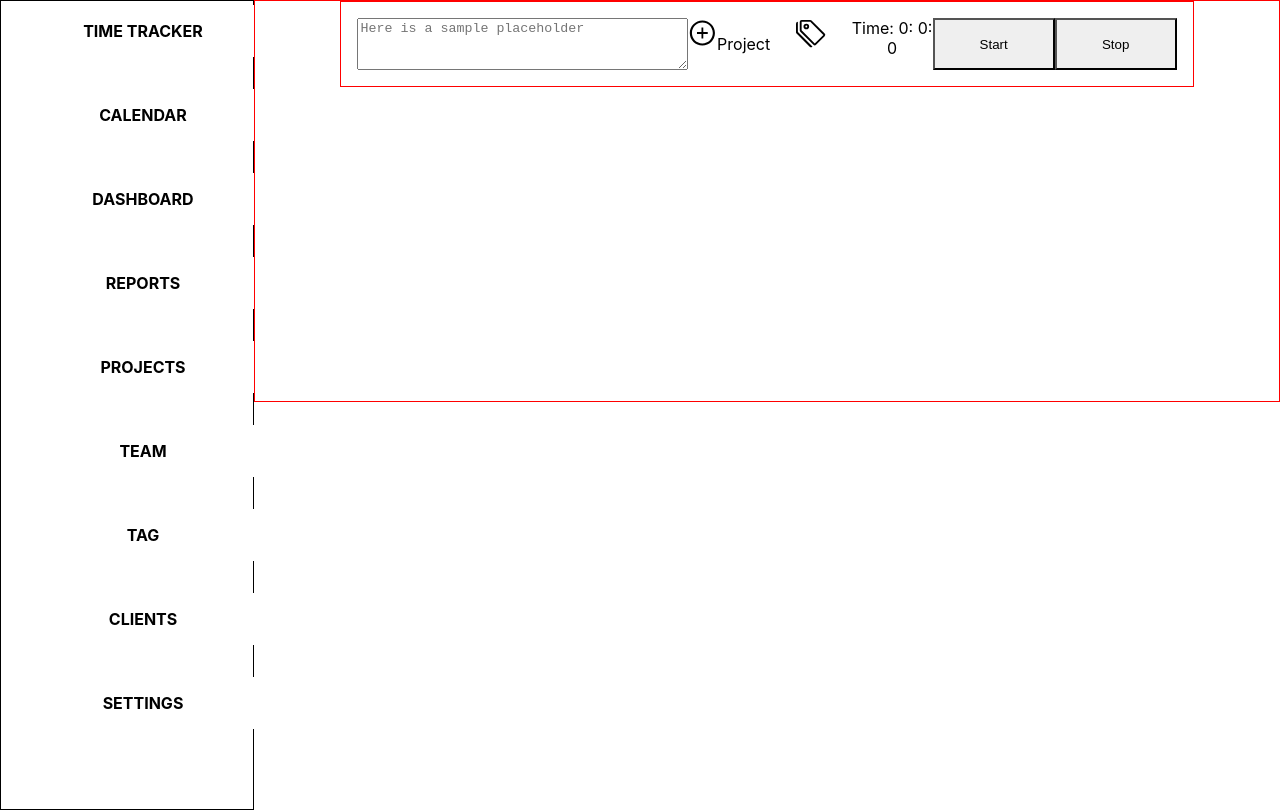
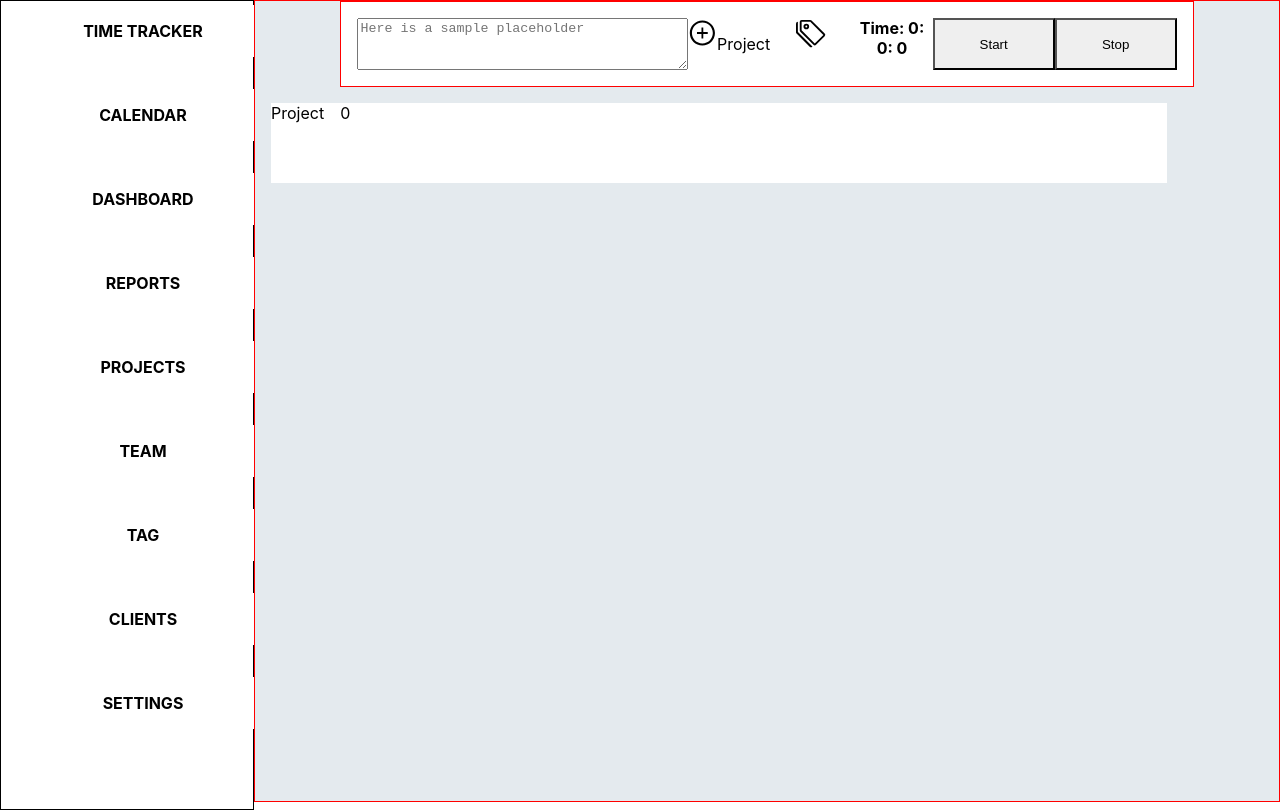
Before and after one commit to Devashishsaurabh/fixed-thread-889, a React (Create React App) app in the folder frontend/: page /clockify in a window 1280 px wide. Both pictures are taken after a click on the button "Stop". Built offline with nearby package versions, Linux system fonts and the light colour scheme; the HTML template or start-up script is replaced by a standard one.

Commit message:
data map in time track page

```diff
--- a/frontend/src/pages/AfterLogin/TimeTracker.jsx
+++ b/frontend/src/pages/AfterLogin/TimeTracker.jsx
@@ -8,6 +8,7 @@ const TimeTracker = () => {
   const [watch, setWatch]= useState(0)
   const [minute,setminute]=useState(0)
   const [hour,setHour]=useState(0)
+  const [data,setData]= useState([])
   // const [timerId,setTimerId]= useState()
   const timerId=useRef(null);
 
@@ -34,6 +35,8 @@ const TimeTracker = () => {
 
   const reset = ()=>{
       clearInterval(timerId.current)
+      let total= 3600*Number(hour)+60*Number(minute) + Number(watch)
+      setData([...data,total])
       setWatch(0)
       setminute(0)
       setHour(0)
@@ -55,18 +58,26 @@ if(minute==60){
 
 
   return (
-    <Box w="80vw" h="50vh" border={"1px solid red"}>
-     <Flex w="80%" border={"1px solid red"} m="auto" p="1rem" justifyContent={"space-between"}>
+    <Box w="80vw" h="100vh" border={"1px solid red"} bg="#e4eaee">
+     <Flex w="80%" border={"1px solid red"} m="auto" p="1rem" justifyContent={"space-between"}bg="white">
      <Textarea w="40%" placeholder='Here is a sample placeholder' />
      <Flex w="10%" >
       <AiOutlinePlusCircle fontSize={"30px"}/>
       <Text>Project</Text>
       </Flex>
      <Box w="10%"><BsTags fontSize={"30px"}/></Box>
-     <Box w="10%">{`Time: ${hour}: ${minute}: ${watch} `}</Box>
+     <Box w="10%"><Text as={"b"}>{`Time: ${hour}: ${minute}: ${watch} `}</Text> </Box>
      <Button width={"15%"} onClick={start}>Start</Button>
      <Button width={"15%"} onClick={reset}>Stop</Button>
      </Flex>
+
+     {data?.map(el=>(
+      <Flex w="70vw" h="5rem" bg={"white"} gap="1rem" m={"1rem"}>
+        <Box>Project</Box>
+        <Box>{el}</Box>
+      </Flex>
+     ))}
+
     </Box>
   )
 }
```
